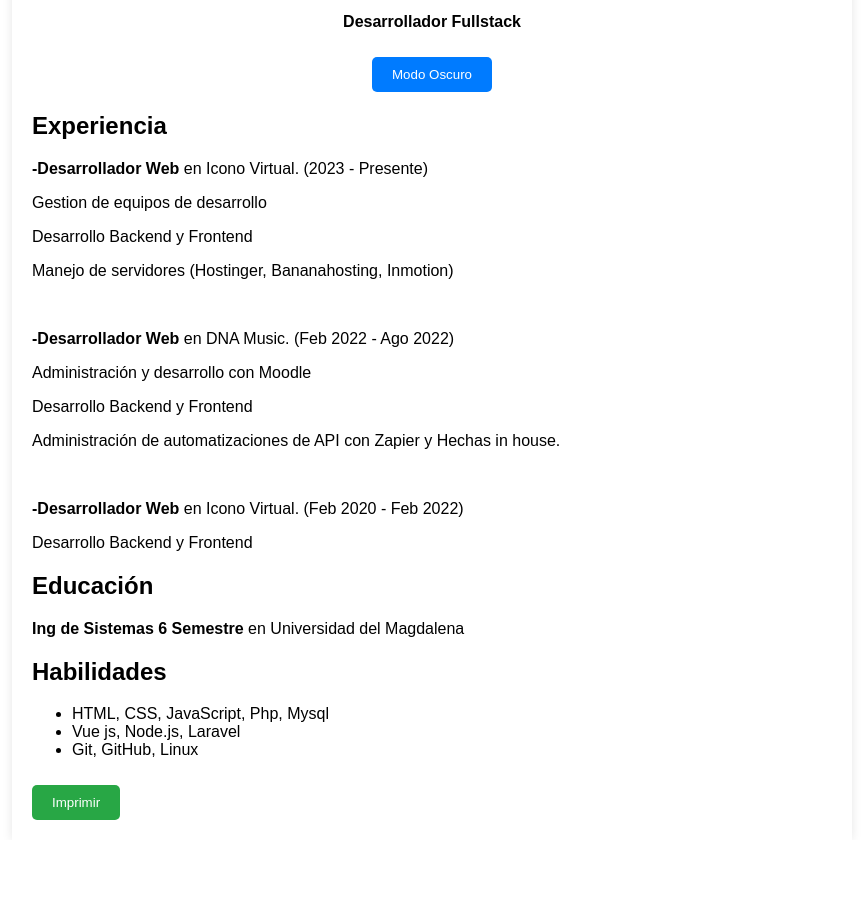
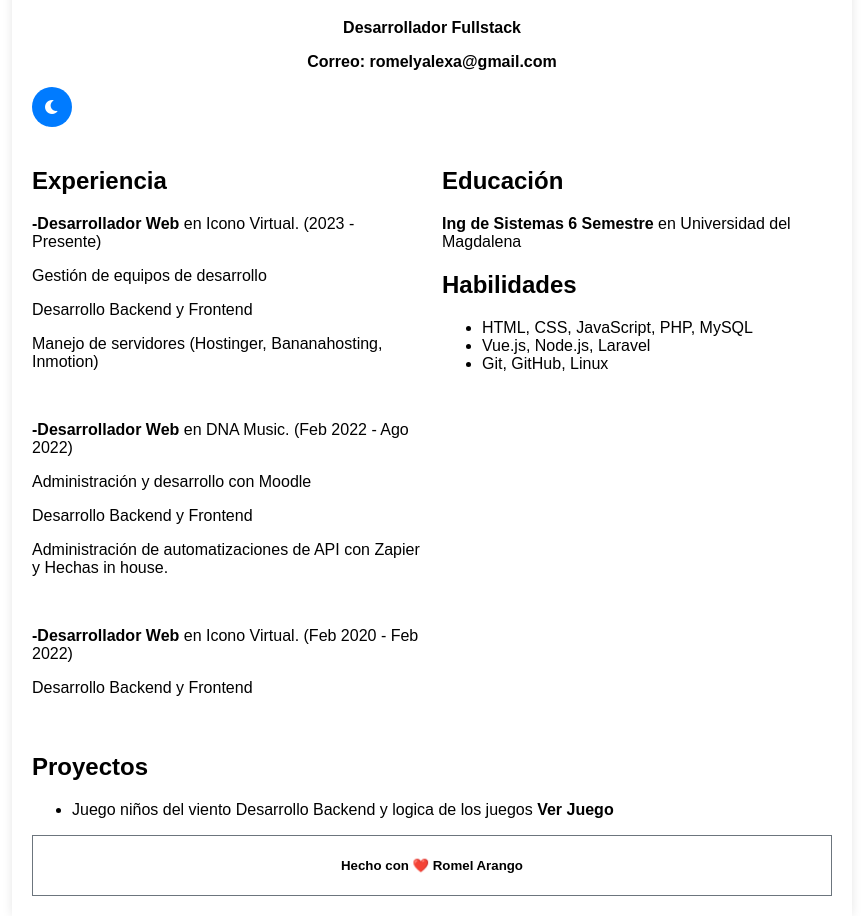
Before and after one commit to Romelte/CV, a plain HTML site: page index.html in a window 1280 px wide. Shown: the part 241-1157 px from the top of the page, without its empty margins (208-1071 px from the left). Before the commit the page ends 1081 px from the top, so only its background shows below. Drawn offline with Linux system fonts and the light colour scheme.

Commit message:
Add files via upload

```diff
--- a/index.html
+++ b/index.html
@@ -5,20 +5,27 @@
     <meta name="viewport" content="width=device-width, initial-scale=1.0">
     <title>CV Romel Arango</title>
     <link rel="stylesheet" href="style.css">
+    <link rel="stylesheet" href="https://cdnjs.cloudflare.com/ajax/libs/font-awesome/6.0.0-beta3/css/all.min.css">
 </head>
 <body>
     <div class="container">
         <header>
             <img src="foto.jpg" alt="Foto de perfil" class="profile-img">
             <h1>Romel Arango</h1>
-            <strong><p>Desarrollador Fullstack</p></strong>
-            <button id="toggle-mode">Modo Oscuro</button>
+            <p class="text-h">Desarrollador Fullstack</p>
+            <p class="text-h">Correo: romelyalexa@gmail.com</p>
+            <button id="toggle-mode" aria-label="Cambiar modo">
+                <i class="fas fa-sun"></i>
+                <i class="fas fa-moon"></i>
+            </button>
         </header>
 
         <section class="content">
+            <div class="two-column">
+                <div class="column">
                     <h2>Experiencia</h2>
                     <p><strong>-Desarrollador Web</strong> en Icono Virtual. (2023 - Presente)</p>
-            <p>Gestion de equipos de desarrollo</p>
+                    <p>Gestión de equipos de desarrollo</p>
                     <p>Desarrollo Backend y Frontend</p>
                     <p>Manejo de servidores (Hostinger, Bananahosting, Inmotion)</p>
                     <br>
@@ -29,19 +36,29 @@
                     <br>
                     <p><strong>-Desarrollador Web</strong> en Icono Virtual. (Feb 2020 - Feb 2022)</p>
                     <p>Desarrollo Backend y Frontend</p>
+                </div>
 
+                <div class="column">
                     <h2>Educación</h2>
                     <p><strong>Ing de Sistemas 6 Semestre</strong> en Universidad del Magdalena</p>
                     <h2>Habilidades</h2>
                     <ul>
-                <li>HTML, CSS, JavaScript, Php, Mysql</li>
-                <li>Vue js, Node.js, Laravel</li>
+                        <li>HTML, CSS, JavaScript, PHP, MySQL</li>
+                        <li>Vue.js, Node.js, Laravel</li>
                         <li>Git, GitHub, Linux</li>
                     </ul>
+                </div>
+                <div class="column">
+                    <h2>Proyectos</h2>
+                    <ul>
+                        <li>Juego niños del viento Desarrollo Backend y logica de los juegos <a href="https://losninosdelviento.com/juegos/index.php" target="_blank" rel="noopener noreferrer">Ver Juego</a> </li>
+                    </ul>
+                </div>
+            </div>
         </section>
 
         <footer>
-            <button id="print-btn">Imprimir</button>
+            <h5>Hecho con ❤️ Romel Arango</h5>
         </footer>
     </div>
 
--- a/script.js
+++ b/script.js
@@ -1,13 +1,10 @@
 document.addEventListener('DOMContentLoaded', () => {
     const toggleButton = document.getElementById('toggle-mode');
-    const printButton = document.getElementById('print-btn');
 
     toggleButton.addEventListener('click', () => {
         document.body.classList.toggle('dark-mode');
-        toggleButton.textContent = document.body.classList.contains('dark-mode') ? 'Modo Claro' : 'Modo Oscuro';
-    });
-
-    printButton.addEventListener('click', () => {
-        window.print();
+        const isDarkMode = document.body.classList.contains('dark-mode');
+        toggleButton.querySelector('.fa-moon').style.display = isDarkMode ? 'none' : 'block';
+        toggleButton.querySelector('.fa-sun').style.display = isDarkMode ? 'block' : 'none';
     });
 });
--- a/style.css
+++ b/style.css
@@ -22,8 +22,7 @@ header {
     width: 150px;
     height: 150px;
     object-fit: cover;
-    border-color: black;
-    border-width: 3px;
+    border: 3px solid black;
 }
 
 button {
@@ -32,15 +31,39 @@ button {
     border: none;
     border-radius: 5px;
     cursor: pointer;
+    background-color: #007bff;
+    color: #fff;
+    display: flex;
+    align-items: center;
+    justify-content: center;
+    position: relative;
 }
 
 button#toggle-mode {
+
+    border-radius: 25px;
+    padding: 20px;
+    font-size: 1rem;
     background-color: #007bff;
     color: #fff;
 }
 
-button#toggle-mode.dark-mode {
-    background-color: #343a40;
+button#toggle-mode .fa-moon,
+button#toggle-mode .fa-sun {
+    position: absolute;
+    font-size: 1rem;
+}
+
+button#toggle-mode .fa-sun {
+    display: none;
+}
+
+button#toggle-mode.dark-mode .fa-sun {
+    display: block;
+}
+
+button#toggle-mode.dark-mode .fa-moon {
+    display: none;
 }
 
 button#print-btn {
@@ -53,6 +76,12 @@ button#print-btn {
     color: #e0e0e0;
 }
 
+.dark-mode a {
+    background-color: #121212;
+    color: #e0e0e0;
+}
+
+
 .dark-mode button#toggle-mode {
     background-color: #6c757d;
 }
@@ -60,3 +89,41 @@ button#print-btn {
 .dark-mode button#print-btn {
     background-color: #218838;
 }
+
+.two-column {
+    display: flex;
+    flex-wrap: wrap;
+    gap: 20px;
+}
+
+.column {
+    flex: 1;
+    min-width: 300px;
+}
+
+@media print {
+    button {
+        display: none;
+    }
+}
+
+footer{
+
+    border:1px  solid #6c757d;
+    text-align: center;
+}
+
+.text-h{
+    font-weight: bold;
+}
+
+a{
+    text-decoration: none;
+    font-weight: bold;
+    color: black;
+}
+
+a:hover{
+ color: red;
+ font-size: 18px;
+}
```
Lines whose indentation alone changed are shown as unchanged.
